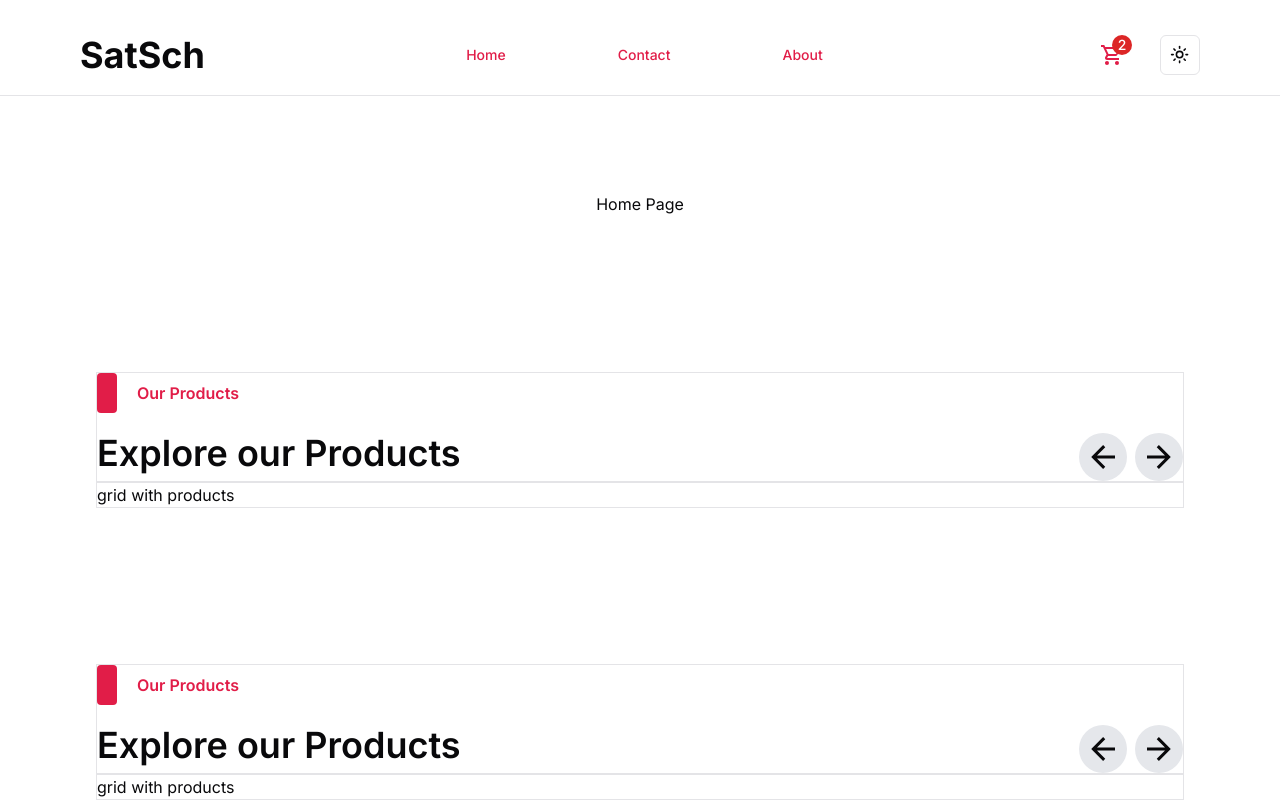
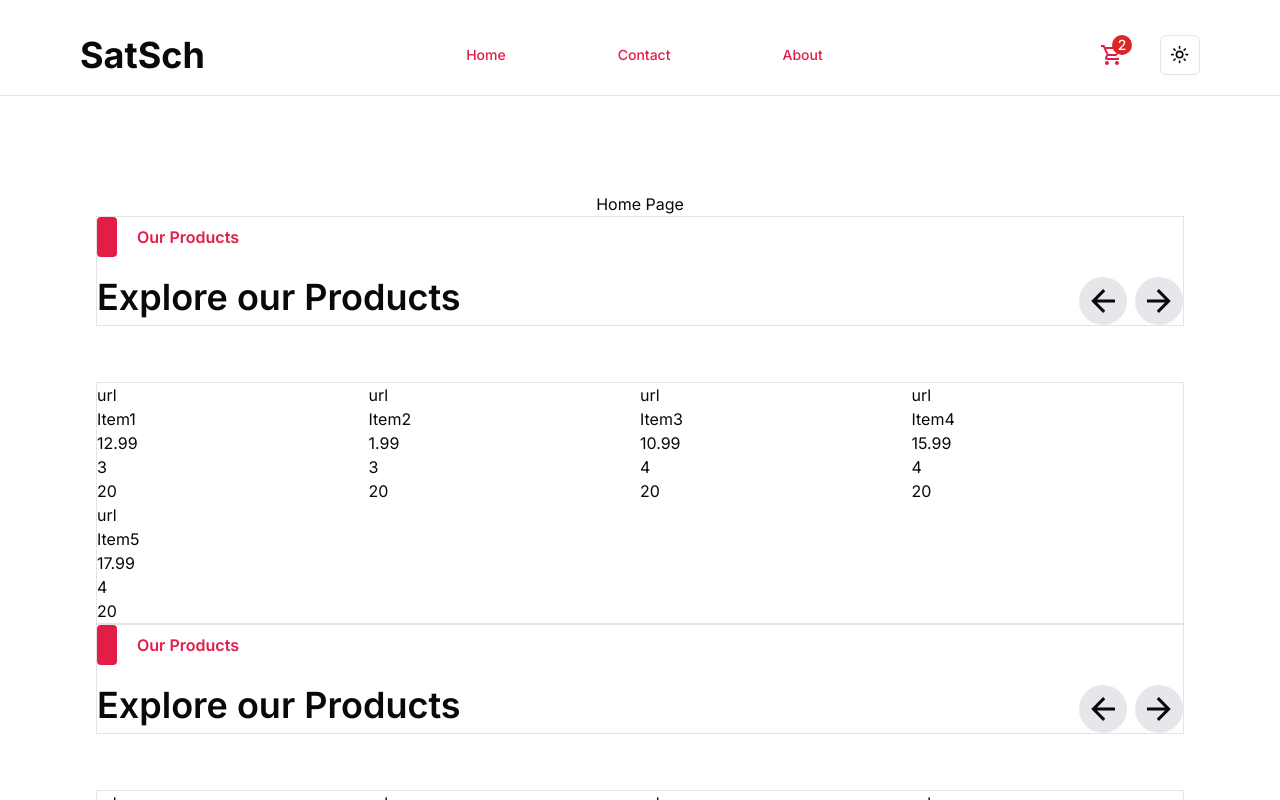
Before and after one commit to DayanWalter/satschool, a Next.js app: page / in a window 1280 px wide. Shown: the top 800 px of the page. Built offline with nearby package versions, Linux system fonts and the light colour scheme.

Commit message:
Added ProductCard and types for Product

```diff
--- /dev/null
+++ b/src/components/ProductCard.tsx
@@ -0,0 +1,17 @@
+import React from "react";
+
+export default function ProductCard({ product }: { product: Product }) {
+  return (
+    <>
+      <div>
+        <p>{product.picture}</p>
+      </div>
+      <div>
+        <h2>{product.name}</h2>
+        <p>{product.price}</p>
+        <p>{product.rating}</p>
+        <p>{product.numberOfRatings}</p>
+      </div>
+    </>
+  );
+}
--- a/src/components/Products.tsx
+++ b/src/components/Products.tsx
@@ -2,11 +2,55 @@ import React from "react";
 import Icon from "@mdi/react";
 import { mdiArrowLeft } from "@mdi/js";
 import { mdiArrowRight } from "@mdi/js";
+import ProductCard from "./ProductCard";
 
 export default function Products() {
+  const products: Product[] = [
+    {
+      id: 1,
+      name: "Item1",
+      picture: "url",
+      price: 12.99,
+      rating: 3,
+      numberOfRatings: 20,
+    },
+    {
+      id: 2,
+      name: "Item2",
+      picture: "url",
+      price: 1.99,
+      rating: 3,
+      numberOfRatings: 20,
+    },
+    {
+      id: 3,
+      name: "Item3",
+      picture: "url",
+      price: 10.99,
+      rating: 4,
+      numberOfRatings: 20,
+    },
+    {
+      id: 4,
+      name: "Item4",
+      picture: "url",
+      price: 15.99,
+      rating: 4,
+      numberOfRatings: 20,
+    },
+    {
+      id: 5,
+      name: "Item5",
+      picture: "url",
+      price: 17.99,
+      rating: 4,
+      numberOfRatings: 20,
+    },
+  ];
   return (
     <div className='w-full flex flex-col'>
-      <div className='border'>
+      {/* Header section */}
+      <div className='border mb-14'>
         <div className='flex items-center gap-5 mb-5'>
           <div className='bg-primary rounded h-10 w-5'></div>
           <p className='text-primary font-semibold '>Our Products</p>
@@ -23,8 +67,14 @@ export default function Products() {
           </div>
         </div>
       </div>
-
-      <div className='border'>grid with products</div>
+      {/* Product section */}
+      <div className='border grid grid-cols-4'>
+        {products.map((product) => (
+          <div key={product.id}>
+            <ProductCard product={product} />
+          </div>
+        ))}
+      </div>
     </div>
   );
 }
```
Also changed, not shown: src/typings.d.ts (added, +8 -0 lines).
